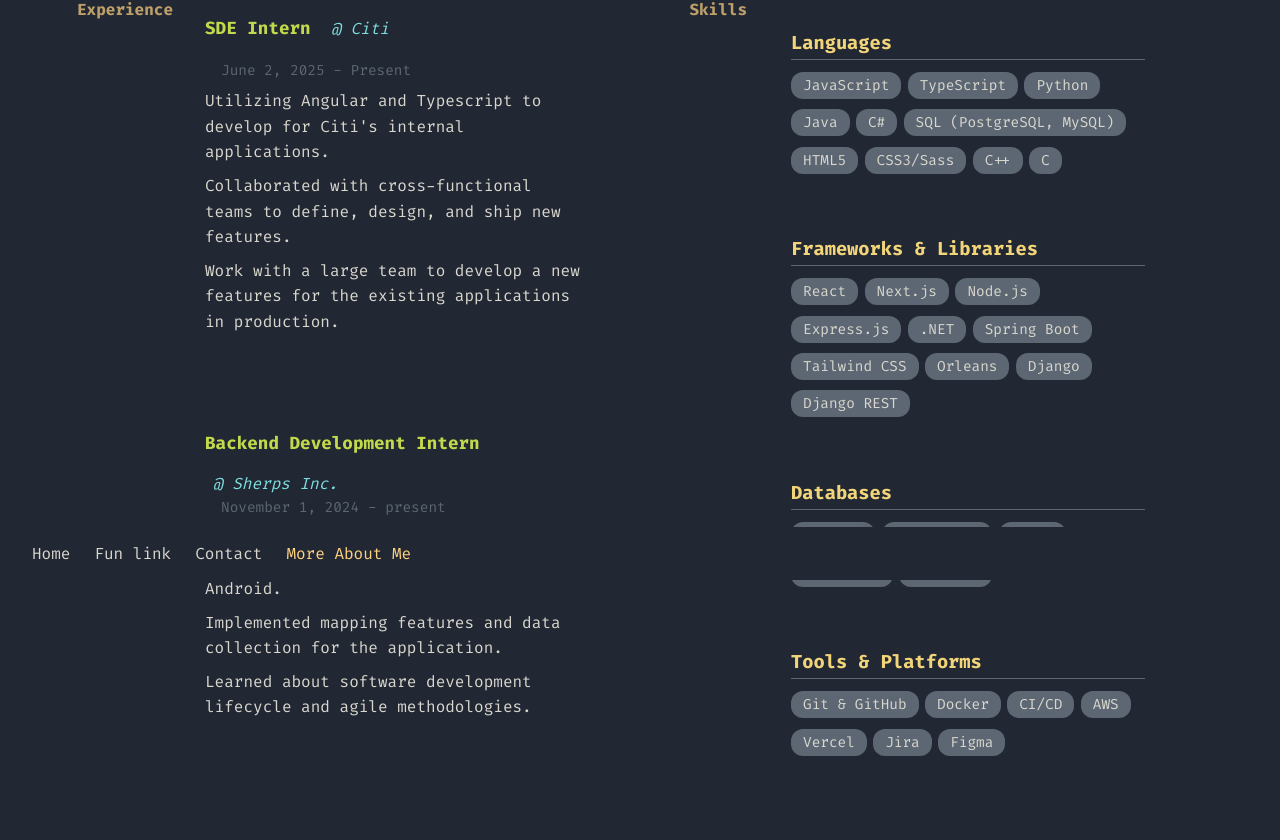
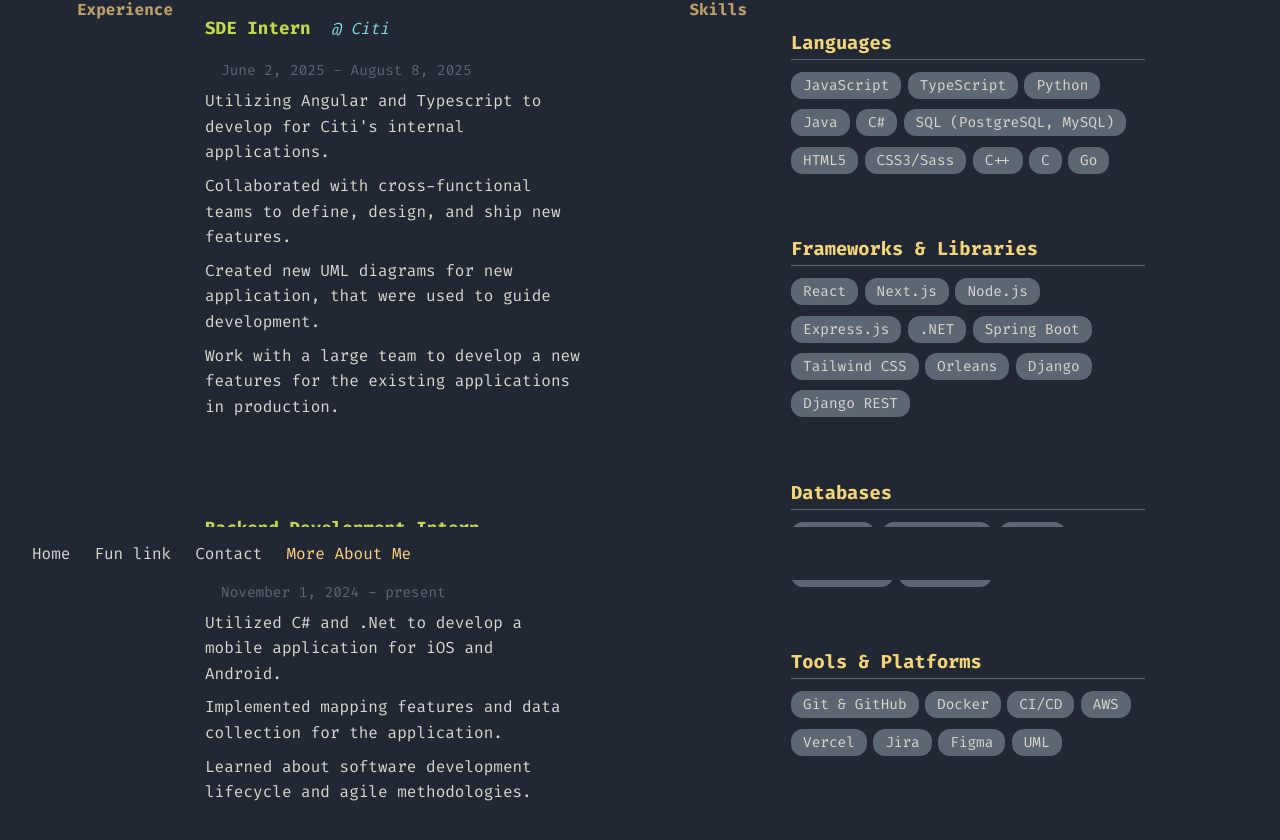
Before and after one commit to saintsjh/PortfolioWebsite, a Next.js app: page /more-about-me in a window 1280 px wide. Shown: the part 220-1060 px from the top of the page. Built offline with nearby package versions, Linux system fonts and the light colour scheme.

Commit message:
new proj added

```diff
--- a/src/app/home-content.ts
+++ b/src/app/home-content.ts
@@ -110,13 +110,19 @@ export const homeContent: HomeContentItem[] = [
   },
   {
     type: 'listItem',
-    text: '03. Elden Counter',
+    text: '03. StreamFlow',
+    href: 'https://github.com/saintsjh/StreamFlow',
+    description: 'A video streaming application built with React Native, Expo, TypeScript and Go, featuring a modern UI and smooth streaming experience. This project was built for a hackathon.',
+  },
+  {
+    type: 'listItem',
+    text: '04. Elden Counter',
     href: 'https://github.com/saintsjh/EldenCounter',
     description: 'A tool for tracking deaths in the game Elden Ring.',
   },
   {
     type: 'listItem',
-    text: '04. Arduino Robot',
+    text: '05. Arduino Robot',
     href: 'https://github.com/saintsjh/ArduinoRobot',
     description: 'An open-source, 3D-printed robotic arm powered by an Arduino, designed to be a low-cost, effective learning tool for robotics and automation.',
   },
--- a/src/app/more-about-me-content.ts
+++ b/src/app/more-about-me-content.ts
@@ -19,7 +19,7 @@ export const moreAboutMeContent = [
       categories: [
         {
           title: 'Languages',
-          skills: ['JavaScript', 'TypeScript', 'Python', 'Java', 'C#', 'SQL (PostgreSQL, MySQL)', 'HTML5', 'CSS3/Sass', 'C++', 'C']
+          skills: ['JavaScript', 'TypeScript', 'Python', 'Java', 'C#', 'SQL (PostgreSQL, MySQL)', 'HTML5', 'CSS3/Sass', 'C++', 'C', 'Go']
         },
         {
           title: 'Frameworks & Libraries',
@@ -31,7 +31,7 @@ export const moreAboutMeContent = [
         },
         {
           title: 'Tools & Platforms',
-          skills: ['Git & GitHub', 'Docker', 'CI/CD', 'AWS', 'Vercel', 'Jira', 'Figma']
+          skills: ['Git & GitHub', 'Docker', 'CI/CD', 'AWS', 'Vercel', 'Jira', 'Figma', 'UML']
         }
       ] as SkillCategory[]
     }
@@ -45,11 +45,12 @@ export const moreAboutMeContent = [
         {
           title: 'SDE Intern',
           company: 'Citi',
-          date: 'June 2, 2025 - Present',
+          date: 'June 2, 2025 - August 8, 2025',
           description: [
             'Utilizing Angular and Typescript to develop for Citi\'s internal applications.',
             'Collaborated with cross-functional teams to define, design, and ship new features.',
-            'Work with a large team to develop a new features for the existing applications in production.'
+            'Created new UML diagrams for new application, that were used to guide development.',
+            'Work with a large team to develop a new features for the existing applications in production.',
           ]
         },
         {
```
